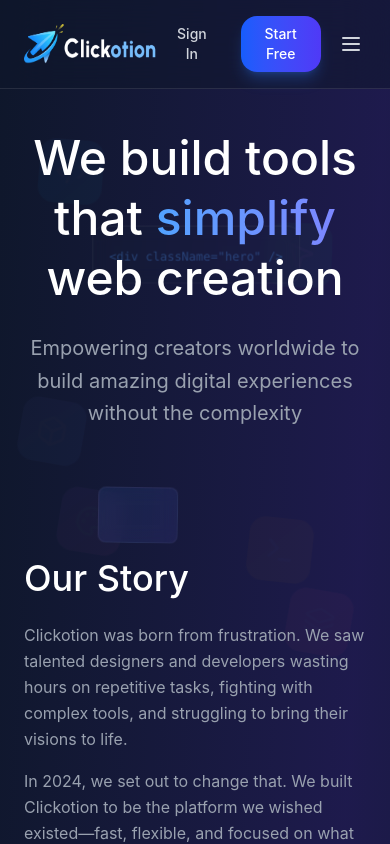
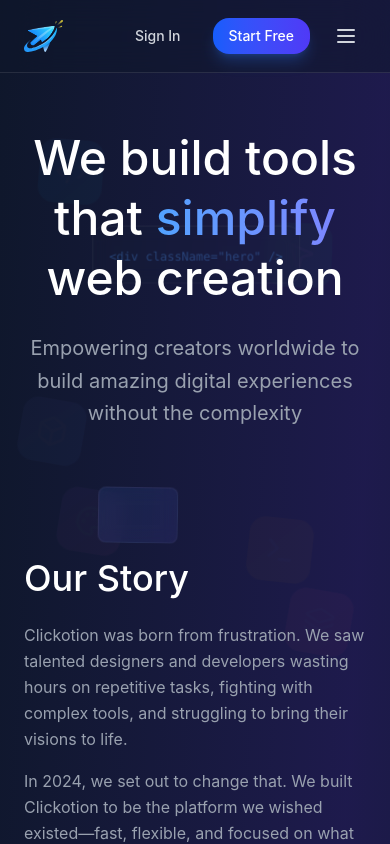
Before and after one commit to CodeByAmrit/Clickotion, a React (Vite) app: page /Clickotion/about in a window 390 px wide. Shown: the top 844 px of the page. Built offline with nearby package versions, Linux system fonts and the light colour scheme.

Commit message:
Fix subpath deployment, ESM build error, and add logo favicon

```diff
--- a/index.html
+++ b/index.html
@@ -5,6 +5,7 @@
       <meta charset="UTF-8" />
       <meta name="viewport" content="width=device-width, initial-scale=1.0" />
       <title>Redesign Clickotion Landing Page</title>
+      <link rel="icon" type="image/svg+xml" href="/src/assets/logo.svg" />
     </head>
 
     <body>
--- a/src/app/components/Footer.tsx
+++ b/src/app/components/Footer.tsx
@@ -2,6 +2,7 @@ import React from 'react';
 import { Link } from 'react-router';
 import { Twitter, Linkedin, Github, Mail } from 'lucide-react';
 import logo from '../../assets/006e9bf752f79a6e5e828e1688b8729e6191fbc7.png';
+import iconLogo from '../../assets/logo.svg';
 
 export function Footer() {
   return (
@@ -10,7 +11,8 @@ export function Footer() {
         <div className="grid md:grid-cols-4 gap-12 mb-12">
           <div>
             <Link to="/" className="inline-block mb-4">
-              <img src={logo} alt="Clickotion" className="h-8" />
+              <img src={iconLogo} alt="Clickotion Icon" className="h-6 md:hidden" />
+              <img src={logo} alt="Clickotion" className="h-8 hidden md:block" />
             </Link>
             <p className="text-gray-400 text-sm leading-relaxed">
               Build stunning websites, dashboards, and tools in minutes. The modern way to create for the web.
--- a/src/app/components/Navigation.tsx
+++ b/src/app/components/Navigation.tsx
@@ -3,6 +3,7 @@ import { Link, useLocation } from 'react-router';
 import { Button } from './Button';
 import { Menu, X } from 'lucide-react';
 import logo from '../../assets/006e9bf752f79a6e5e828e1688b8729e6191fbc7.png';
+import iconLogo from '../../assets/logo.svg';
 
 export function Navigation() {
   const location = useLocation();
@@ -25,8 +26,9 @@ export function Navigation() {
     <nav className="fixed top-0 left-0 right-0 z-50 backdrop-blur-xl bg-slate-900/50 border-b border-white/10">
       <div className="max-w-7xl mx-auto px-6 py-4">
         <div className="flex items-center justify-between">
-          <Link to="/" className="flex items-center">
-            <img src={logo} alt="Clickotion" className="h-10" />
+          <Link to="/" className="flex items-center gap-2">
+            <img src={iconLogo} alt="Clickotion Icon" className="h-8 md:hidden" />
+            <img src={logo} alt="Clickotion" className="h-10 hidden md:block" />
           </Link>
 
           {/* Desktop Navigation */}
```
Also changed, not shown: src/assets/logo.svg (added).
